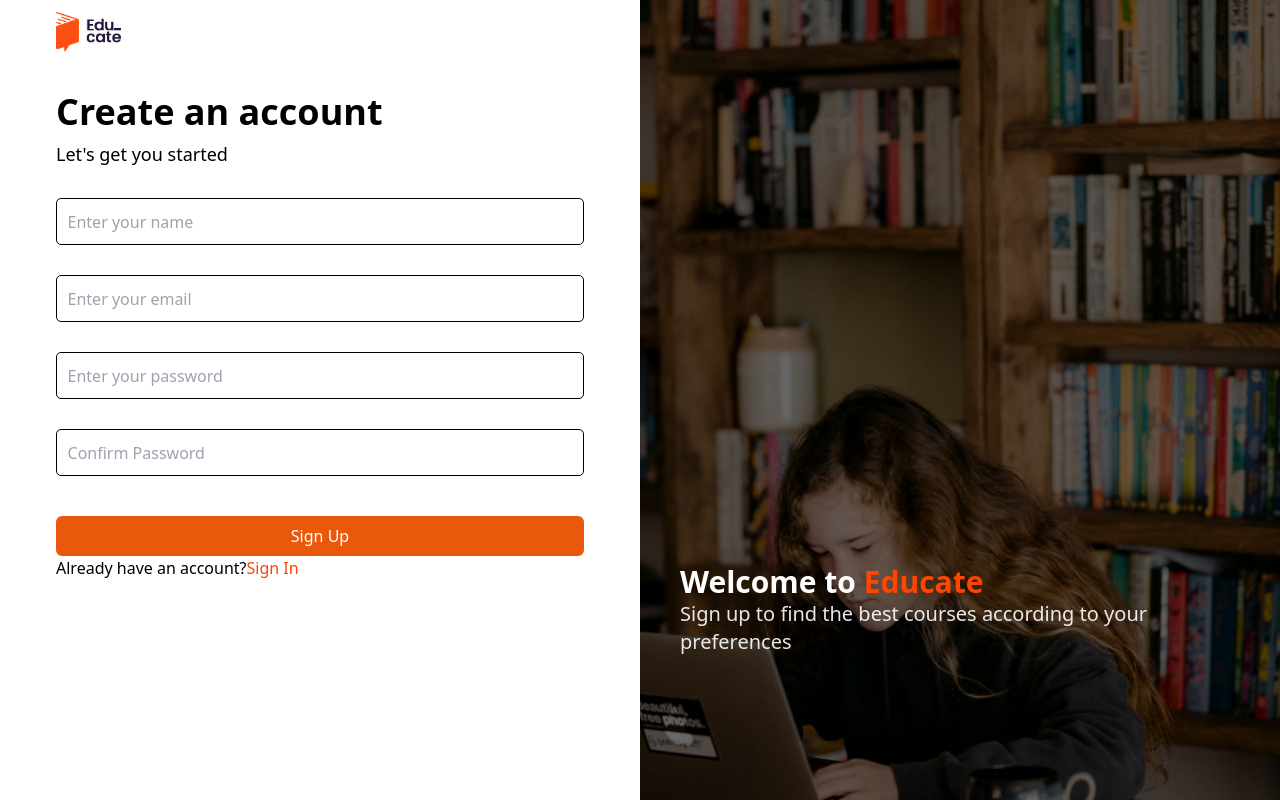
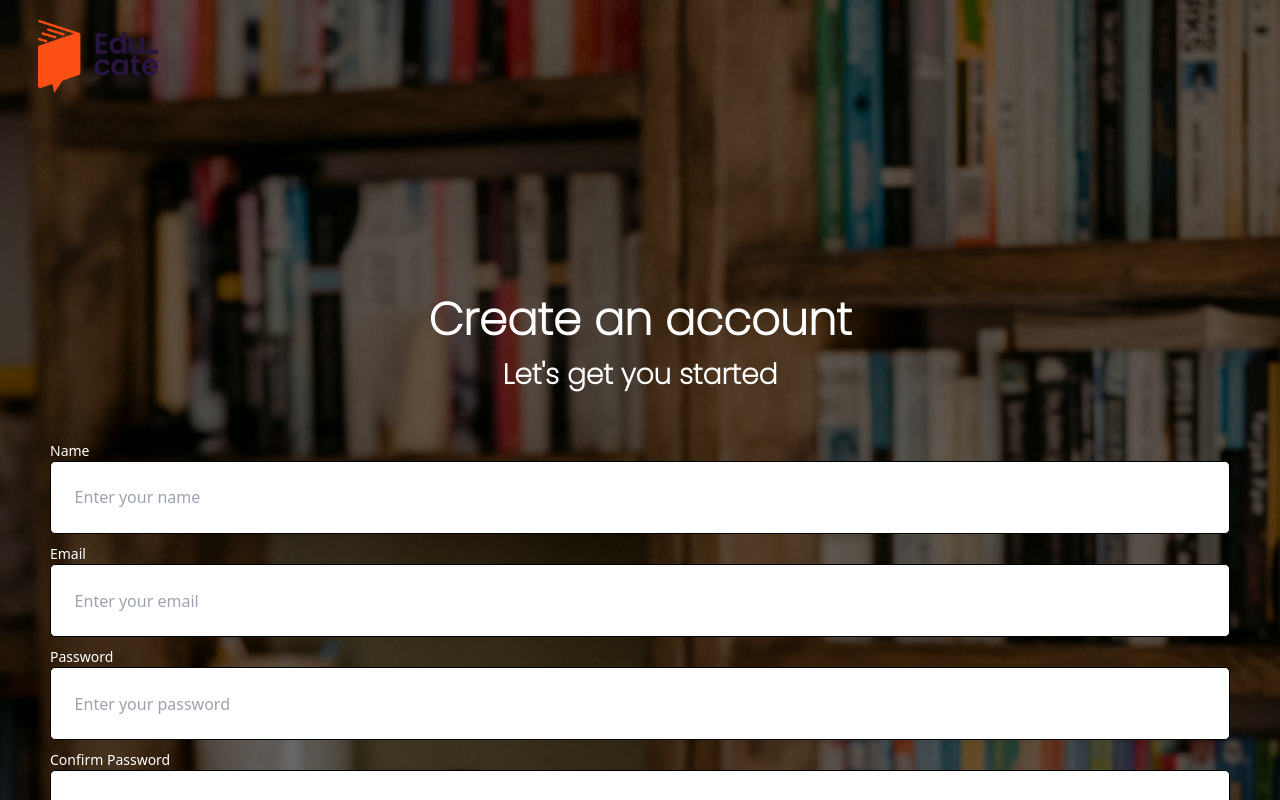
Before and after one commit to learnable-2022/LMS-YA-6-FE, a React (Create React App) app: page /userAccess/signup in a window 1280 px wide. Shown: the top 800 px of the page. Built offline with nearby package versions, Linux system fonts and the light colour scheme.

Commit message:
added instructor's api and css modules for the signup page

```diff
--- a/src/components/pages/SignUp/SignUp.jsx
+++ b/src/components/pages/SignUp/SignUp.jsx
@@ -1,7 +1,10 @@
 import React, { useState } from "react";
-import Logo from "../../../assets/EducateLogo.png";
+import signup from "./SignUp.module.css";
+import logo from "../../../assets/EducateLogo.png";
+import RegisterImg from "../../../assets/register.png";
+
 import FormInput from "../../reusable/FormInput/FormInput";
-import { Link, useNavigate, /*useLocation*/} from "react-router-dom";
+import { Link, useNavigate} from "react-router-dom";
 
 export default function SignUp() {
   // *!State Management for the input field
@@ -57,20 +60,59 @@ export default function SignUp() {
       required: true,
     },
   ];
+  // useEffect(() => {
+  //   // Get the current URL
+  //   const currentURL = window.location.href;
 
+  //   // Extract the value of 'type' parameter
+  //   const urlSearchParams = new URLSearchParams(currentURL.split('?')[1]);
+  //   const userType = urlSearchParams.get('type');
+
+  //   console.log(userType); // Output: admin
+  // }, []);
   const handleSubmit = (e) => {
     e.preventDefault();
     console.dir(e.target[0]);
     passData();
-navigate("/login")
+    navigate("/login");
   };
   const onChange = (e) => {
     setValues({ ...values, [e.target.name]: e.target.value });
   };
   console.log(values);
 
+
   // *! API call//
   const passData = () => {
+    const currentURL = window.location.href;
+    const searchParams = new URLSearchParams(currentURL.split('?')[1]);
+    const userType = searchParams.get("type");
+    if (userType === "admin") {
+      // navigate("/dashboard1");
+      console.log("passData after fetch");
+      fetch("https://edu-cate.onrender.com/api/v1/instructor/register", {
+        method: "POST",
+        headers: {
+          "Content-Type": "application/json",
+        },
+        body: JSON.stringify(values),
+      })
+        .then((response) => {
+          console.log("before response.ok", response);
+          if (response.ok) {
+            console.log("request successful");
+            return response.json();
+          } else {
+            throw new Error("API request failed");
+          }
+        })
+        .then((data) => {
+          console.log(data);
+        })
+        .catch((error) => {
+          console.error(error);
+        });
+    } else if (userType === "student") {
       console.log("passData before fetch");
       fetch("https://edu-cate.onrender.com/api/v1/auth/register", {
         method: "POST",
@@ -90,28 +132,30 @@ navigate("/login")
         })
         .then((data) => {
           console.log(data);
-        // navigate("./login");
         })
         .catch((error) => {
           console.error(error);
         });
+    }
   };
+
+
   // ! content box body
   return (
-    <section className="md:flex md:flex-row-reverse lg:flex lg:flex-row h-screen w-full justify-between">
-      <div className="w-full lg:w-1/2 py-3 px-2 md:px-14">
+    <section className={signup["sign-up-wrapper"]}>
+      <div className={signup.logoContent}>
         <img
-        className="h-10 w-fit"
-        src={Logo}
+          src={logo}
           alt="Edu_cate"
         />
-      <div className="mt-10 flex flex-col justify-start">
+      </div>
+      <div className={signup.contentBox}>
         <form
-            className="formBox"
+          className={signup.formBox}
           onSubmit={handleSubmit}
         >
-            <h1 className="text-4xl font-semibold">Create an account</h1>
-            <p className="text-lg mt-2">Let's get you started</p>
+          <h1>Create an account</h1>
+          <p>Let's get you started</p>
           {inputs.map((input) => (
             <FormInput
               key={input.id}
@@ -120,19 +164,22 @@ navigate("/login")
               onChange={onChange}
             />
           ))}
-            <div className="link-btn-wrapper">
-              {/* <Link to={`/signup-2`}> */}
+          <div className={signup["link-btn-wrapper"]}>
             <button
-                // onClick={ handleSignUp }
-                className="bg-orange-600 rounded-md p-2 text-white block w-full mt-10"
+              className={signup.button1}
               type="submit"
             >
               Sign Up
             </button>
           </div>
           <span
-              className="SignIn"
-              style={{ marginTop: "2em" }}
+            className={signup.SignIn}
+            style={{
+              marginTop: "10px",
+              fontSize: "10px",
+              display: "block",
+              textAlign: "center",
+            }}
           >
             Already have an account?
             <Link
@@ -144,18 +191,18 @@ navigate("/login")
           </span>
         </form>
       </div>
+      <div className={signup.imgBox}>
+        <div className={signup.BannerText}>
+          <h1 style={{ color: "white" }}>
+            Welcome to
+            <span style={{ color: "orangered" }}> Educate</span>
+          </h1>
+          <p>Sign up to find the best courses according to your preferences</p>
         </div>
-      <div className="hidden md:flex h-screen w-1/2 bg-no-repeat bg-cover bg-registerBg">
-        <div className="flex flex-col justify-end lg:px-10 py-36 text-xl text-white h-full">
-        <h1
-          style={{ color: "white" }}>
-            <span className="font-bold text-3xl">Welcome to</span>
-            <span
-            className="font-bold text-3xl"
-            style={{ color: "orangered" }}> Educate</span>
-          </h1>
-          <p className="text-white/90">Sign up to find the best courses according to your preferences</p>
-        </div>
+        <img
+          src={RegisterImg}
+          alt=""
+        />
       </div>
     </section>
   );
--- a/src/components/pages/SignUp/SignUp.module.css
+++ b/src/components/pages/SignUp/SignUp.module.css
@@ -34,9 +34,7 @@ section .imgBox .BannerText {
   position: absolute;
   z-index: 2;
   text-align: center;
-  top: 50%;
-  left: 50%;
-  transform: translate(-50%, -50%);
+  top: 55%;
 }
 section .imgBox img {
   width:100%;
@@ -58,30 +56,23 @@ section .contentBox {
   width: 100%;
   height: 100%;
 }
-form {
-  display: flex;
-  flex-direction: column;
-  /* justify-content: center;
-  align-items: center; */
-  background-color: white;
-  padding: 0 60px;
-}
 .logoContent img {
   position: absolute;
-  top: 4%;
-  left: 5%;
+  top: 2%;
+  left: 3%;
+  width: 120px;
 }
 .formBox h1 {
   font-weight: 900;
   font-size: 64px;
-  text-align: center;
+  text-align: left;
   font-family: "Poppins", sans-serif;
   margin: 0;
 }
 .formBox p {
   font-weight: 800;
   font-size: 32px;
-  text-align: center;
+  text-align: left;
   margin: 0;
   font-family: "Poppins", sans-serif;
 }
@@ -104,7 +95,7 @@ form {
 }
 
 .link-btn-wrapper {
-  width: 50%;
+  width: 100%;
   margin: 0 auto;
 }
 
@@ -122,13 +113,6 @@ form {
   text-decoration: none;
 }
 
-/* .google-btn div {
-  border: 0;
-  outline: none;
-  background-color: none;
-} */
-
-
 .btn-text p {
   color: black;
   font-size: 20px;
@@ -137,12 +121,9 @@ form {
 
 .useType {
   width: 100%;
-padding: 10%;
+
 }
 
-.s-btn{
-  margin-bottom: 4%;
-}
 
 #button {
   border: 1px solid #5e5e60;
@@ -202,17 +183,21 @@ padding: 10%;
   form {
     background: none;
     padding: 0;
+  display: flex;
+  flex-direction: column;
+  justify-content: center;
+  align-items: center;
   }
   .BannerText {
     display: none;
   }
 
-  /* .SignIn,
+  .SignIn,
   .spanOr,
   .formBox h1,
   p {
     color: #fff;
-  } */
+  }
   .formBox p {
     margin-top: 0;
     margin-bottom: 3%;
--- a/src/components/pages/userSpecify/userAccess.jsx
+++ b/src/components/pages/userSpecify/userAccess.jsx
@@ -1,10 +1,10 @@
 import React from "react";
 import { useState } from "react";
-// import "./userAccess.css";
-// import {GoogleLogin} from '@react-oauth/google';
-import Logo from "../../../assets/EducateLogo.png";
+
+import signup from "../SignUp/SignUp.module.css"
+import logo from "../../../assets/EducateLogo.png";
 import RegisterImg from "../../../assets/register.png";
-import UserEdit from "../../../assets/user-edit.png";
+// import UserEdit from "../../../assets/user-edit.png";
 import { Link, useNavigate } from "react-router-dom";
 import { AiOutlineUserAdd } from 'react-icons/ai';
 
@@ -15,10 +15,6 @@ export default function UserAccess() {
   };
 // ! state management for user specification
   const [userType, setUserType] = useState("");
-  // const handleUserTypeClick = (type) => {
-  //   setUserType(type);
-  // };
-
   const handleContinue =()=>{
     navigate(`./signup?type=${userType}`)
   }
@@ -29,54 +25,42 @@ export default function UserAccess() {
   const handleTeacherButtonClick = () => {
     setUserType('admin');
   };
-  // const handleContinueClick = () => {
-  //   if (userType === "Admin") {
-
-  //      navigate("/signup");
-  //   } else if (userType === "student") {
-
-  //     navigate("/signup")
-
-  //   }
-  // };
 
   return (
     //! form content//*
-    <section className="md:flex h-screen">
-      <div className="w-full lg:w-1/2 py-3 px-2 md:px-14">
+    <section className={signup['sign-up-wrapper']}>
+      <div className={signup.logoContent}>
         <img
-          src={Logo}
-          className="h-10 w-fit"
+          src={logo}
           alt="Edu_cate"
         />
-
+      </div>
       <div
-        // id="accessContent"
-        className="mt-10 "
+        id={signup.accessContent}
+        className={signup.contentBox}
       >
         <form
-          // id="accessForm"
-          className=""
+          id= {signup.accessForm}
+          className={signup.formBox}
           onSubmit={handleSubmit}
         >
-          <h1 className="text-4xl font-semibold">Create an account</h1>
-          <p className="text-lg font-semibold mt-3 mb-5">Please select type of user</p>
-          <div className="flex flex-col mb-10">
-            <div className="w-full">
+          <h1>Create an account</h1>
+          <p>Please select type of user</p>
+          <div className={signup.useType}>
+            <div>
               <button
-                className= {`${userType === 'student' ? ' hover:bg-orange-500 focus:bg-gray-600/60 disabled:bg-orange-400 disabled:cursor-not-allowed px-4 py-2 text-white w-full mb-5 flex justify-center items-center border-2 p-2 rounded-md border-white':'w-full mb-5 flex justify-center items-center border-2 p-2 rounded-md border-gray-600/60 text-gray-600/60'}`}
-                // id="button"
+                className={`${userType === 'student' ? ' hover:bg-gray-600/60 focus:bg-gray-600/60 disabled:bg-orange-400 disabled:cursor-not-allowed p-5 text-white w-full mb-5 flex justify-center items-center border-2 p-5 rounded-md border-white':'w-full flex justify-center items-center border-2 p-5 mb-5 rounded-md border-gray-600/60 md:text-white lg:text-gray-600/60 text-gray-600/60 '}`}
+                style={{ marginTop: "61px"}}
                 onClick={handleStudentButtonClick}
               >
                 <AiOutlineUserAdd className="text-2xl" />
                 Sign up as a student
+
               </button>
-
             </div>
             <div>
-              <button
-                // id="button"
-                className={`${userType === 'admin' ? ' hover:bg-orange-500 focus:bg-gray-600/60 disabled:bg-orange-400 disabled:cursor-not-allowed px-4 py-2 text-white w-full mb-5 flex justify-center items-center border-2 p-2 rounded-md border-white':'w-full mb-5 flex justify-center items-center border-2 p-2 rounded-md border-gray-600/60 text-gray-600/60'}`}
+              <button className={`${userType === 'admin' ? ' hover:bg-gray-600/60 focus:bg-gray-600/60 disabled:bg-orange-400 disabled:cursor-not-allowed p-5 text-white w-full flex justify-center items-center border-2 p-5 rounded-md border-white':'w-full mt-5 flex justify-center items-center border-2 p-5 rounded-md border-gray-600/60 md:text-white lg:text-gray-600/60  text-gray-600/60'}`}
+                 style={{ marginBottom: "61px"}}
                 onClick={handleTeacherButtonClick}
               >
                 <AiOutlineUserAdd className="text-2xl" />
@@ -84,18 +68,16 @@ export default function UserAccess() {
               </button>
             </div>
           </div>
-          {/* <button className="button1" onClick={handleContinueClick} disabled={!continueEnabled}>Continue</button> */}
-
           <button
-            className={`${userType === 'student' || userType === 'admin' ? 'bg-orange-600 rounded-md p-2 text-white block w-full': 'hidden'}`}
+            className={`${userType === 'student' || userType === 'admin' ? 'bg-orange-600 rounded-md p-4 text-white block w-full': 'hidden'}`}
             onClick={handleContinue}
             disabled={!userType}
           >
             Continue
           </button>
           <span
-            className=""
-            style={{ marginTop: "10px" }}
+            className={signup.SignIn}
+            style={{ marginTop: "10px" , display: "block" , textAlign: "center"}}
           >
             Already have an account?
             <Link
@@ -106,19 +88,19 @@ export default function UserAccess() {
             </Link>
           </span>
         </form>
+      </div>
+      <div className={signup.imgBox}>
+        <div className={signup.BannerText}>
+          <h1 style={{ color: "white" }}>
+            Welcome to
+            <span style={{ color: "orangered" }}> Educate</span>
+          </h1>
+          <p>Sign up to find the best courses according to your preferences</p>
         </div>
-      </div>
-      <div className="hidden md:block bg-registerBg bg-cover lg:w-1/2">
-        <div className="flex flex-col justify-end px-10 py-36 text-xl text-white h-full">
-          <h1
-          style={{ color: "white" }}>
-            <span className="font-bold text-3xl">Welcome to</span>
-            <span
-            className="font-bold text-3xl"
-            style={{ color: "orangered" }}> Educate</span>
-          </h1>
-          <p className="text-white/90">Sign up to find the best courses according to your preferences</p>
-        </div>
+        <img
+          src={RegisterImg}
+          alt=""
+        />
       </div>
     </section>
   );
--- a/src/components/reusable/FormInput/FormInput.css
+++ b/src/components/reusable/FormInput/FormInput.css
@@ -2,7 +2,7 @@
 .FormInput {
   display: flex;
   flex-direction: column;
-  width: 50%;
+  width: 100%;
 }
 input {
   padding: 20px;
```
Lines whose indentation alone changed are shown as unchanged.
